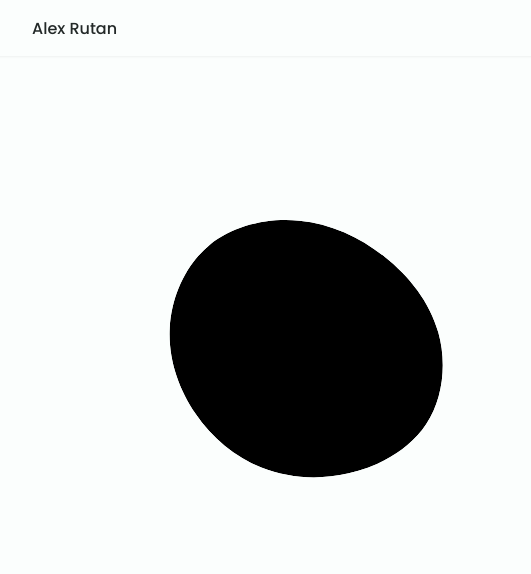
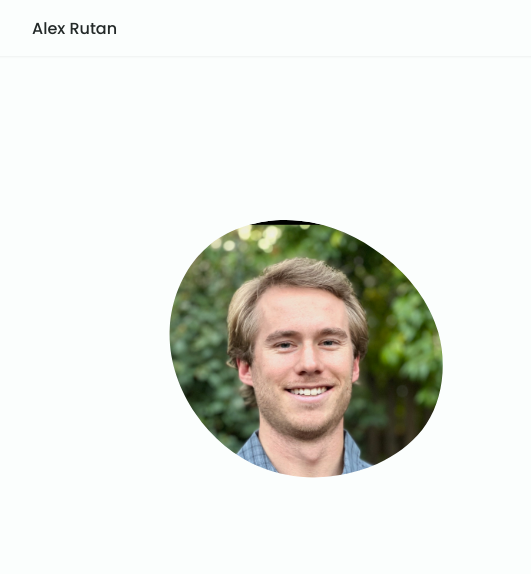
Before and after one commit to alex-rutan/alex-rutan.github.io, a plain HTML site: page index.html in a window 1280 px wide. Shown: the top 574 px of the page, 124-655 px from the left. Drawn offline with nearby package versions, Linux system fonts and the light colour scheme.

Commit message:
fixing html for profile photo switch

```diff
--- a/index.html
+++ b/index.html
@@ -121,7 +121,7 @@
                       class="home_blob-img"
                       x="16"
                       y="24"
-                      href="images/profile.png"
+                      href="images/profile.jpg"
                     />
                   </g>
                 </svg>
```
